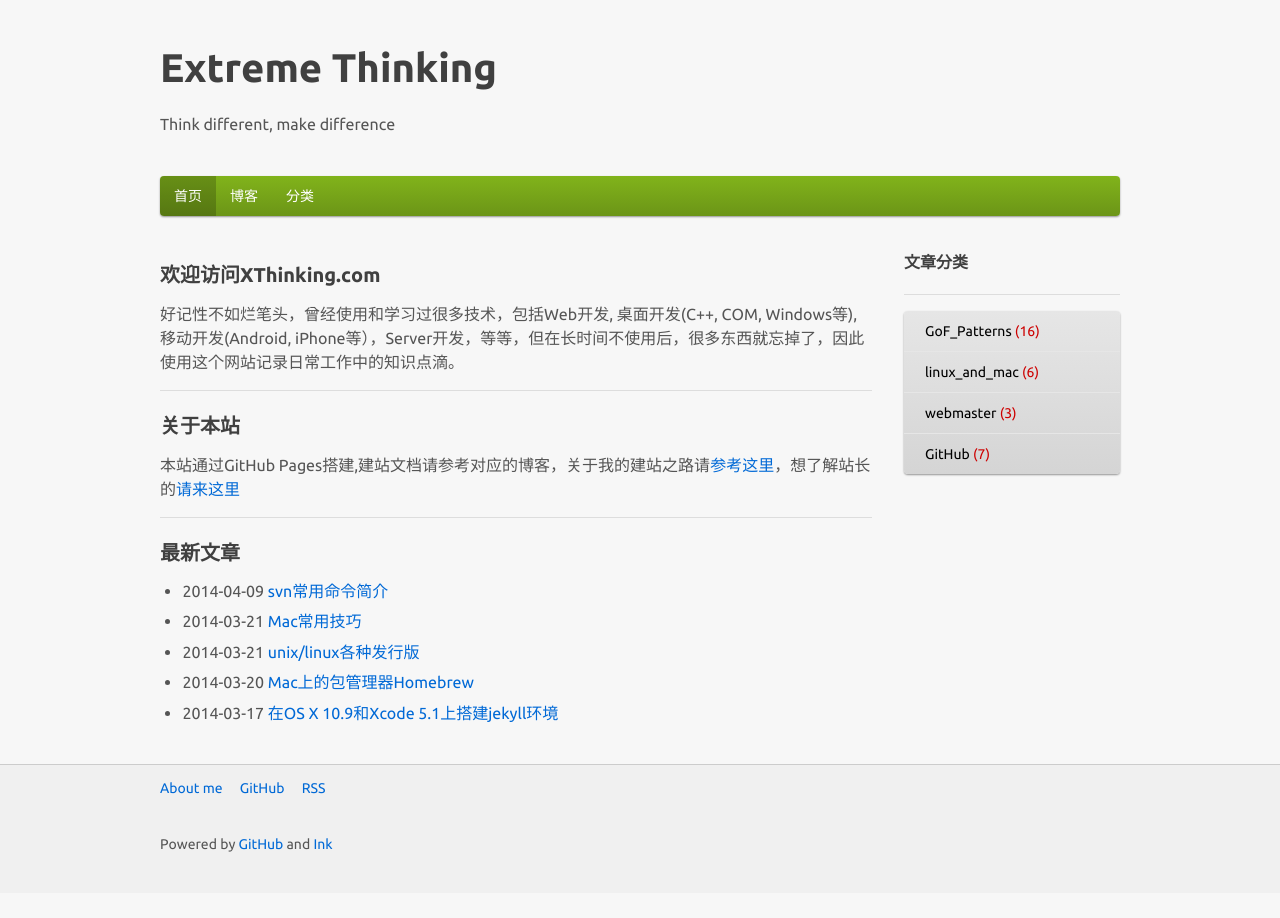
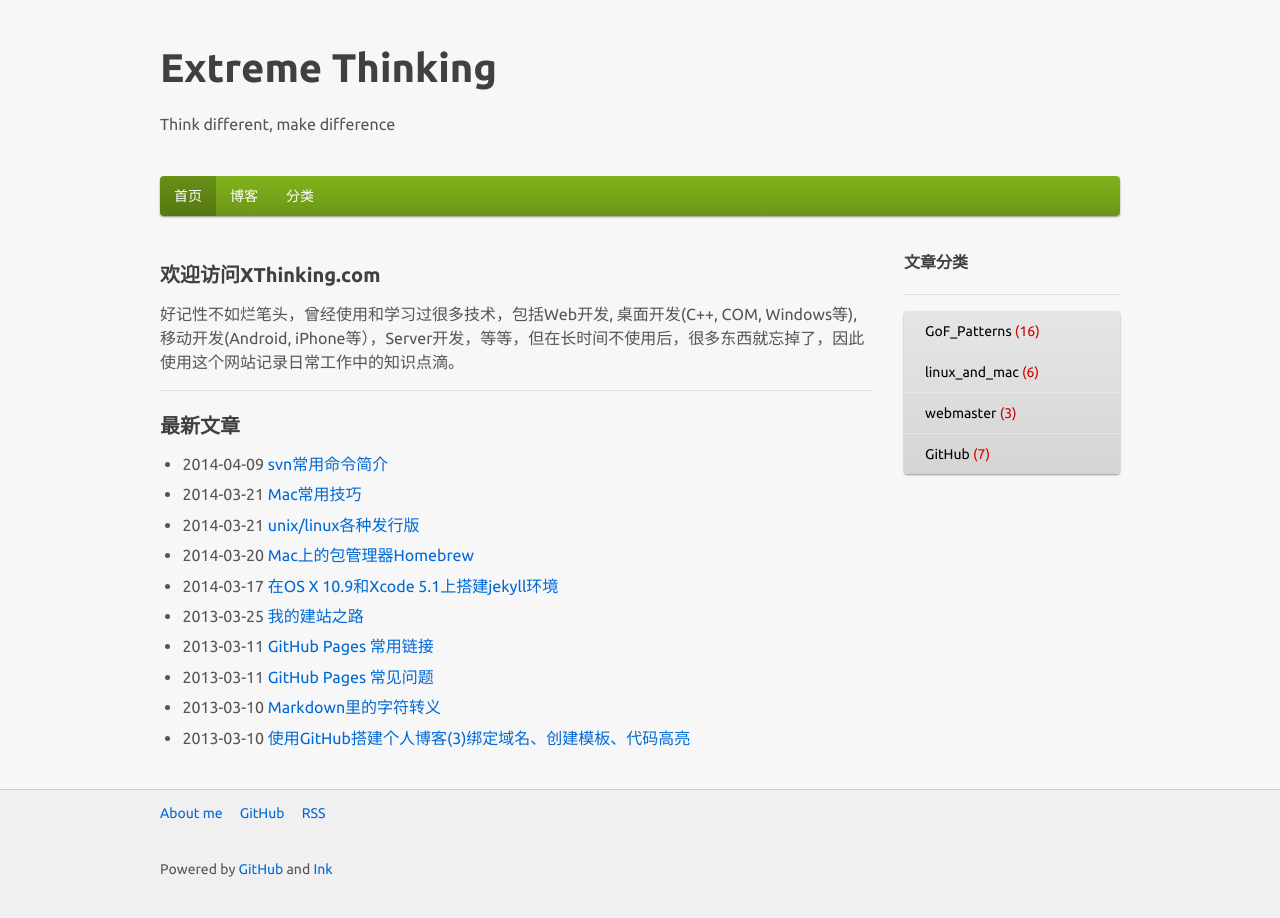
Before and after one commit to BobHongYuChen/rain-site, a Jekyll site: the page built from index.html, in a window 1280 px wide. Built offline with Jekyll 4.4.1, drawn with Linux system fonts in a browser that asks for light colours; Markdown is read by kramdown in place of the engine named in the settings; a style sheet for code colours, icons or effects is not loaded.

Commit message:
update index page

```diff
--- a/index.html
+++ b/index.html
@@ -11,16 +11,9 @@ whereami: index
 
 <hr>
 
-<h5>关于本站</h5>
-<p>
-本站通过GitHub Pages搭建,建站文档请参考对应的博客，关于我的建站之路请<a href="/webmaster/2013/03/25/build_personal_site.html">参考这里</a>，想了解站长的<a href="/about.html">请来这里</a>
-</p>
-
-<hr>
-
 <h5>最新文章</h5>
 <ul>
-    {% for post in site.posts limit:5 %}
+    {% for post in site.posts limit:10 %}
     <li>{{ post.date | date:"%Y-%m-%d" }} <a href="{{ post.url }}">{{ post.title }}</a></li>
     {% endfor %}
 </ul>
```
